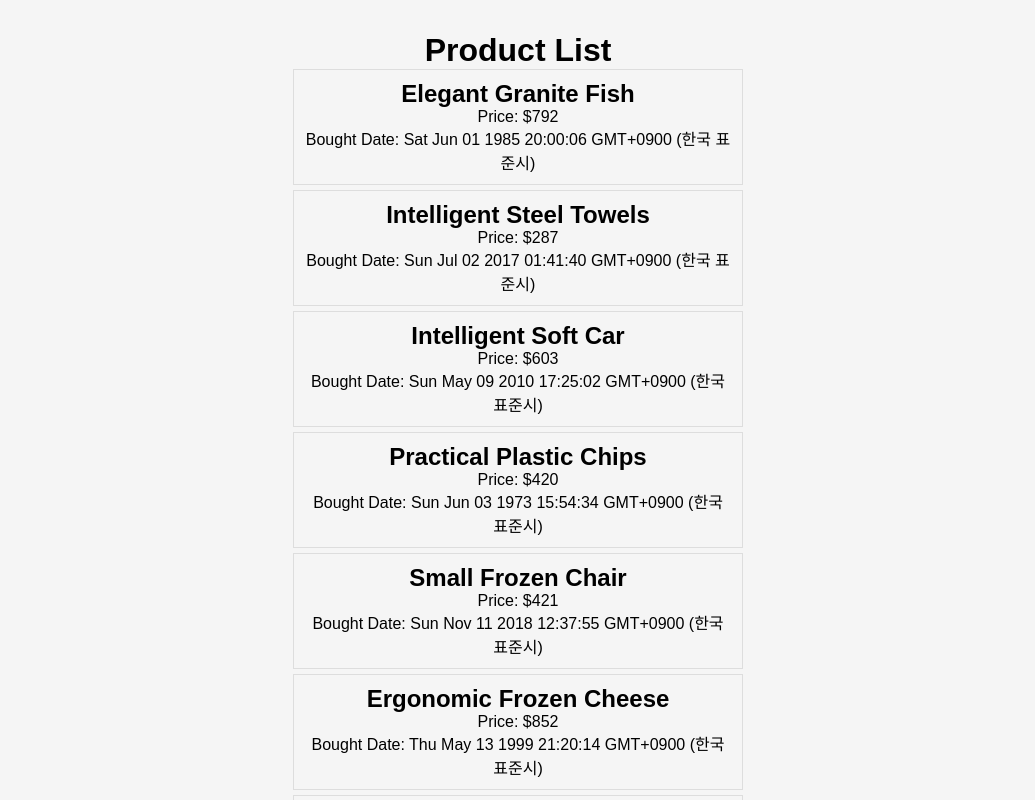
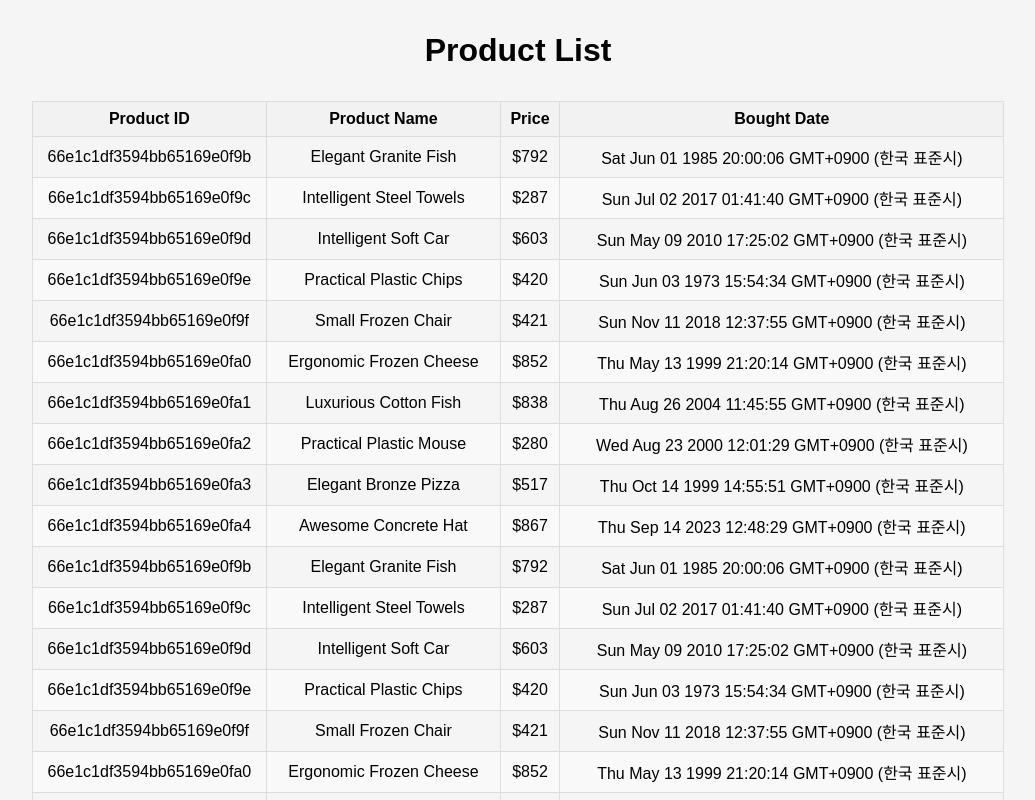
Before and after one commit to yuiseo/wanted-pre-onboarding-fe-26, a React (Vite) app: page / in a window 1280 px wide. Shown: the top 800 px of the page, without its empty margins (122-1157 px from the left). Built offline with nearby package versions, Linux system fonts and the light colour scheme.

Commit message:
Refactor: component로 분리
- 데이터 테이블로 변경
- component로 분리

```diff
--- a/src/App.tsx
+++ b/src/App.tsx
@@ -1,13 +1,5 @@
-import { useCallback, useEffect, useRef, useState } from 'react';
-import styled, { createGlobalStyle } from 'styled-components';
-import { MOCK_DATA } from './assets/mock_data';
-
-type MockData = {
-  productId: string;
-  productName: string;
-  price: number;
-  boughtDate: string;
-};
+import { createGlobalStyle } from 'styled-components';
+import DataTable from './components/DataTable';
 
 const GlobalStyle = createGlobalStyle`
   * {
@@ -20,99 +12,15 @@ const GlobalStyle = createGlobalStyle`
     width: 100%;
     height: 100%;
     font-family: 'Arial', sans-serif;
-    background-color: #f5f5f5; /* 배경색 설정 */
+    background-color: #f5f5f5;
   }
 `;
 
-const Wrapper = styled.div`  // 태그를 area에서 div로 수정
-  display: flex;
-  flex-direction: column;
-  justify-content: center;
-  align-items: center;
-
-  max-width: 1280px;
-  margin: 0 auto;
-  padding: 2rem;
-  text-align: center;
-`;
-
-const ProductItem = styled.div`
-  width: 450px;
-  padding: 10px;
-  border: 1px solid #ddd;
-  margin-bottom: 5px;
-`;
-
 function App() {
-  const [products, setProducts] = useState<MockData[]>([]);
-  const [page, setPage] = useState(1);
-  const [loading, setLoading] = useState(false);
-  const [hasMore, setHasMore] = useState(true);
-  const observer = useRef<IntersectionObserver | null>(null);
-
-  const PER_PAGE = 10;
-
-  const getMockData = async (pageNum: number) => {
-    return new Promise<{ datas: MockData[]; isEnd: boolean }>((resolve) => {
-      setTimeout(() => {
-        const startIdx = PER_PAGE * (pageNum - 1);
-        const endIdx = PER_PAGE * pageNum;
-        const datas: MockData[] = MOCK_DATA.slice(startIdx, endIdx);
-
-        const isEnd = endIdx >= MOCK_DATA.length;
-
-        resolve({ datas, isEnd });
-      }, 1500);
-    });
-  };
-
-  const lastElementRef = useCallback(
-    (node: HTMLDivElement) => {
-      if (loading) return;
-      if (observer.current) observer.current.disconnect();
-      observer.current = new IntersectionObserver((entries) => {
-        if (entries[0].isIntersecting && hasMore) {
-          setPage((prevPage) => prevPage + 1);
-        }
-      });
-      if (node) observer.current.observe(node);
-    },
-    [loading, hasMore]
-  );
-
-  // 페이지가 변경될 때마다 데이터 로드
-  useEffect(() => {
-    const fetchData = async () => {
-      if (!hasMore) return;
-      setLoading(true);
-      const { datas, isEnd } = await getMockData(page);
-
-      setProducts((prevProducts) => [...prevProducts, ...datas]);
-      setHasMore(!isEnd);
-      setLoading(false);
-    };
-
-    fetchData();
-  }, [page]);
-
   return (
     <>
       <GlobalStyle />
-      <Wrapper>
-        <h1>Product List</h1>
-        {products.map((product, index) => (
-          <ProductItem
-            key={product.productId}
-            ref={index === products.length - 1 ? lastElementRef : null} // 마지막 아이템에 ref 추가
-          >
-            <h2>{product.productName}</h2>
-            <p>Price: ${product.price}</p>
-            <p>Bought Date: {product.boughtDate}</p>
-          </ProductItem>
-        ))}
-        {loading && <p>Loading...</p>}
-        {!hasMore && <p>End of List</p>}
-      </Wrapper>
+      <DataTable/>
     </>
   );
 }
--- /dev/null
+++ b/src/components/DataTable.tsx
@@ -0,0 +1,133 @@
+import { useCallback, useEffect, useRef, useState } from 'react';
+import styled from 'styled-components';
+import { MOCK_DATA } from '../assets/mock_data';
+
+
+type MockData = {
+  productId: string;
+  productName: string;
+  price: number;
+  boughtDate: string;
+};
+
+export default function DataTable(){
+  const [products, setProducts] = useState<MockData[]>([]);
+  const [page, setPage] = useState(1);
+  const [loading, setLoading] = useState(false);
+  const [hasMore, setHasMore] = useState(true);
+  const observer = useRef<IntersectionObserver | null>(null);
+
+  const PER_PAGE = 10;
+
+  const getMockData = async (pageNum: number) => {
+    return new Promise<{ datas: MockData[]; isEnd: boolean }>((resolve) => {
+      setTimeout(() => {
+        const startIdx = PER_PAGE * (pageNum - 1);
+        const endIdx = PER_PAGE * pageNum;
+        const datas: MockData[] = MOCK_DATA.slice(startIdx, endIdx);
+
+        const isEnd = endIdx >= MOCK_DATA.length;
+
+        resolve({ datas, isEnd });
+      }, 1500);
+    });
+  };
+
+  const lastElementRef = useCallback(
+    (node: HTMLTableRowElement) => {
+      if (loading) return;
+      if (observer.current) observer.current.disconnect();
+      observer.current = new IntersectionObserver((entries) => {
+        if (entries[0].isIntersecting && hasMore) {
+          setPage((prevPage) => prevPage + 1);
+        }
+      });
+      if (node) observer.current.observe(node);
+    },
+    [loading, hasMore]
+  );
+
+  useEffect(() => {
+    const fetchData = async () => {
+      if (!hasMore) return;
+      setLoading(true);
+      const { datas, isEnd } = await getMockData(page);
+
+      setProducts((prevProducts) => [...prevProducts, ...datas]);
+      setHasMore(!isEnd);
+      setLoading(false);
+    };
+
+    fetchData();
+  }, [page]);
+
+  return (
+      <Wrapper>
+        <h1>Product List</h1>
+        <Table>
+          <thead>
+            <tr>
+              <th>Product ID</th>
+              <th>Product Name</th>
+              <th>Price</th>
+              <th>Bought Date</th>
+            </tr>
+          </thead>
+          <tbody>
+            {products.map((product, index) => (
+              <ProductRow
+                key={product.productId}
+                ref={index === products.length - 1 ? lastElementRef : null}
+              >
+                <td>{product.productId}</td>
+                <td>{product.productName}</td>
+                <td>${product.price}</td>
+                <td>{product.boughtDate}</td>
+              </ProductRow>
+            ))}
+          </tbody>
+        </Table>
+        {loading && <p>Loading...</p>}
+        {!hasMore && <p>End of List</p>}
+      </Wrapper>
+  );
+}
+
+
+const Wrapper = styled.div`
+  display: flex;
+  flex-direction: column;
+  justify-content: center;
+  align-items: center;
+
+  max-width: 1280px;
+  margin: 0 auto;
+  padding: 2rem;
+  text-align: center;
+`;
+
+const Table = styled.table`
+  width: 80%;
+  border-collapse: collapse;
+  margin: 2rem 0;
+
+  th, td {
+    border: 1px solid #ddd;
+    padding: 8px;
+  }
+
+  th {
+    background-color: #f2f2f2;
+    text-align: center;
+  }
+
+  tbody tr:nth-child(even) {
+    background-color: #f9f9f9;
+  }
+
+  tbody tr:hover {
+    background-color: #ddd;
+  }
+`;
+
+const ProductRow = styled.tr``;
```
